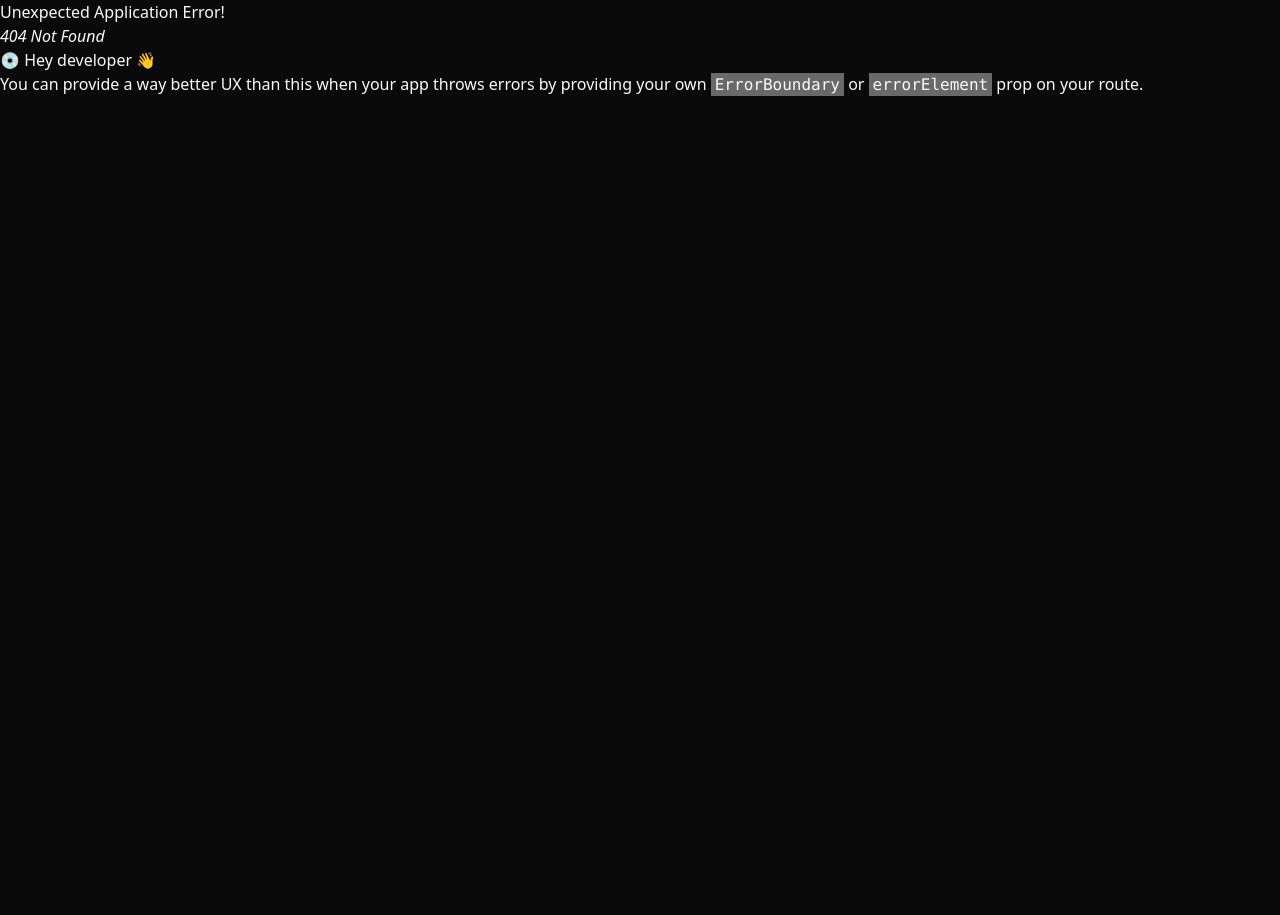
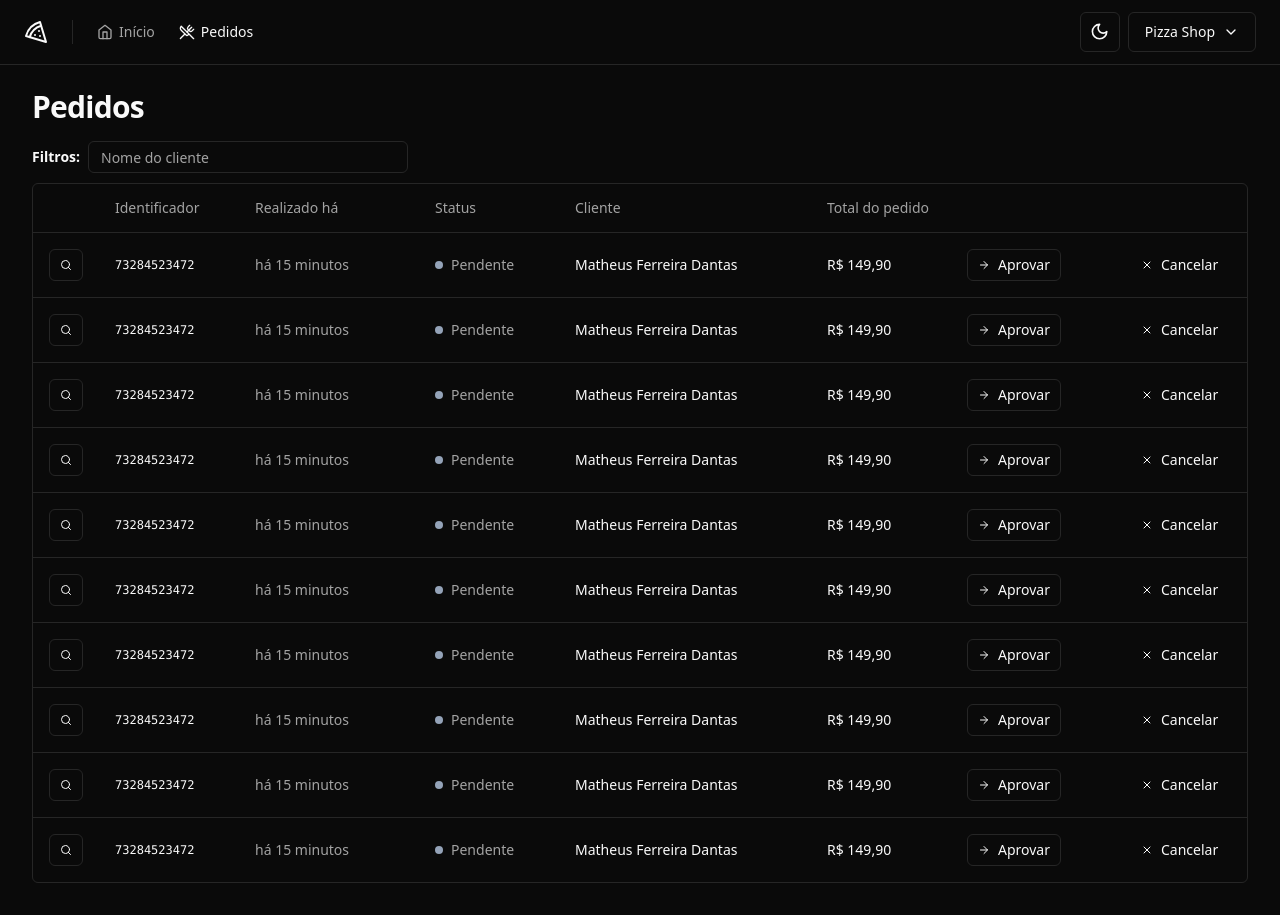
Before and after one commit to matheusfd3/pizzashop-web, a React (Vite) app: page /orders in a window 1280 px wide. Before the commit this address had no page. Before the commit the page ends 800 px from the top, so only its background shows below. Built offline with nearby package versions, Linux system fonts and the light colour scheme.

Commit message:
Page: orders

```diff
--- a/src/components/ui/button.tsx
+++ b/src/components/ui/button.tsx
@@ -22,6 +22,7 @@
       size: {
         default: 'h-10 px-4 py-2',
         sm: 'h-9 rounded-md px-3',
+        xs: 'h-8 px-2.5',
         lg: 'h-11 rounded-md px-8',
         icon: 'h-10 w-10',
       },
--- /dev/null
+++ b/src/components/ui/table.tsx
@@ -0,0 +1,117 @@
+import * as React from 'react'
+
+import { cn } from '@/lib/utils'
+
+const Table = React.forwardRef<
+  HTMLTableElement,
+  React.HTMLAttributes<HTMLTableElement>
+>(({ className, ...props }, ref) => (
+  <div className="relative w-full overflow-auto">
+    <table
+      ref={ref}
+      className={cn('w-full caption-bottom text-sm', className)}
+      {...props}
+    />
+  </div>
+))
+Table.displayName = 'Table'
+
+const TableHeader = React.forwardRef<
+  HTMLTableSectionElement,
+  React.HTMLAttributes<HTMLTableSectionElement>
+>(({ className, ...props }, ref) => (
+  <thead ref={ref} className={cn('[&_tr]:border-b', className)} {...props} />
+))
+TableHeader.displayName = 'TableHeader'
+
+const TableBody = React.forwardRef<
+  HTMLTableSectionElement,
+  React.HTMLAttributes<HTMLTableSectionElement>
+>(({ className, ...props }, ref) => (
+  <tbody
+    ref={ref}
+    className={cn('[&_tr:last-child]:border-0', className)}
+    {...props}
+  />
+))
+TableBody.displayName = 'TableBody'
+
+const TableFooter = React.forwardRef<
+  HTMLTableSectionElement,
+  React.HTMLAttributes<HTMLTableSectionElement>
+>(({ className, ...props }, ref) => (
+  <tfoot
+    ref={ref}
+    className={cn(
+      'border-t bg-muted/50 font-medium [&>tr]:last:border-b-0',
+      className,
+    )}
+    {...props}
+  />
+))
+TableFooter.displayName = 'TableFooter'
+
+const TableRow = React.forwardRef<
+  HTMLTableRowElement,
+  React.HTMLAttributes<HTMLTableRowElement>
+>(({ className, ...props }, ref) => (
+  <tr
+    ref={ref}
+    className={cn(
+      'border-b transition-colors hover:bg-muted/50 data-[state=selected]:bg-muted',
+      className,
+    )}
+    {...props}
+  />
+))
+TableRow.displayName = 'TableRow'
+
+const TableHead = React.forwardRef<
+  HTMLTableCellElement,
+  React.ThHTMLAttributes<HTMLTableCellElement>
+>(({ className, ...props }, ref) => (
+  <th
+    ref={ref}
+    className={cn(
+      'h-12 px-4 text-left align-middle font-medium text-muted-foreground [&:has([role=checkbox])]:pr-0',
+      className,
+    )}
+    {...props}
+  />
+))
+TableHead.displayName = 'TableHead'
+
+const TableCell = React.forwardRef<
+  HTMLTableCellElement,
+  React.TdHTMLAttributes<HTMLTableCellElement>
+>(({ className, ...props }, ref) => (
+  <td
+    ref={ref}
+    className={cn('p-4 align-middle [&:has([role=checkbox])]:pr-0', className)}
+    {...props}
+  />
+))
+TableCell.displayName = 'TableCell'
+
+const TableCaption = React.forwardRef<
+  HTMLTableCaptionElement,
+  React.HTMLAttributes<HTMLTableCaptionElement>
+>(({ className, ...props }, ref) => (
+  <caption
+    ref={ref}
+    className={cn('mt-4 text-sm text-muted-foreground', className)}
+    {...props}
+  />
+))
+TableCaption.displayName = 'TableCaption'
+
+export {
+  Table,
+  TableHeader,
+  TableBody,
+  TableFooter,
+  TableHead,
+  TableRow,
+  TableCell,
+  TableCaption,
+}
--- /dev/null
+++ b/src/pages/app/orders/orders.tsx
@@ -0,0 +1,91 @@
+import { ArrowRight, Search, X } from 'lucide-react'
+import { Helmet } from 'react-helmet-async'
+
+import { Button } from '@/components/ui/button'
+import { Input } from '@/components/ui/input'
+import {
+  Table,
+  TableBody,
+  TableCell,
+  TableHead,
+  TableHeader,
+  TableRow,
+} from '@/components/ui/table'
+
+export function Orders() {
+  return (
+    <>
+      <Helmet title="Pedidos" />
+      <div className="flex flex-col gap-4">
+        <h1 className="text-3xl font-bold tracking-tight">Pedidos</h1>
+      </div>
+      <div className="space-y-2.5">
+        <form className="flex items-center gap-2">
+          <span className="text-sm font-semibold">Filtros:</span>
+          <Input placeholder="Nome do cliente" className="h-8 w-[320px]" />
+        </form>
+
+        <div className="rounded-md border">
+          <Table>
+            <TableHeader>
+              <TableRow>
+                <TableHead className="w-[64px]"></TableHead>
+                <TableHead className="w-[140px]">Identificador</TableHead>
+                <TableHead className="w-[180px]">Realizado há</TableHead>
+                <TableHead className="w-[140px]">Status</TableHead>
+                <TableHead>Cliente</TableHead>
+                <TableHead className="w-[140px]">Total do pedido</TableHead>
+                <TableHead className="w-[164px]"></TableHead>
+                <TableHead className="w-[132px]"></TableHead>
+              </TableRow>
+            </TableHeader>
+            <TableBody>
+              {Array.from({ length: 10 }).map((_, i) => {
+                return (
+                  <TableRow key={i}>
+                    <TableCell>
+                      <Button variant="outline" size="xs">
+                        <Search className="h-3 w-3" />
+                        <span className="sr-only">Detalhes do pedido</span>
+                      </Button>
+                    </TableCell>
+                    <TableCell className="font-mono text-xs font-medium">
+                      73284523472
+                    </TableCell>
+                    <TableCell className="text-muted-foreground">
+                      há 15 minutos
+                    </TableCell>
+                    <TableCell>
+                      <div className="flex items-center gap-2">
+                        <span className="h-2 w-2 rounded-full bg-slate-400" />
+                        <span className="font-medium text-muted-foreground">
+                          Pendente
+                        </span>
+                      </div>
+                    </TableCell>
+                    <TableCell className="font-medium">
+                      Matheus Ferreira Dantas
+                    </TableCell>
+                    <TableCell className="font-medium">R$ 149,90</TableCell>
+                    <TableCell>
+                      <Button variant="outline" size="xs">
+                        <ArrowRight className="mr-2 h-3 w-3" />
+                        Aprovar
+                      </Button>
+                    </TableCell>
+                    <TableCell>
+                      <Button variant="ghost" size="xs">
+                        <X className="mr-2 h-3 w-3" />
+                        Cancelar
+                      </Button>
+                    </TableCell>
+                  </TableRow>
+                )
+              })}
+            </TableBody>
+          </Table>
+        </div>
+      </div>
+    </>
+  )
+}
--- a/src/routes.tsx
+++ b/src/routes.tsx
@@ -3,6 +3,7 @@
 import { AppLayout } from './pages/_layouts/app'
 import { AuthLayout } from './pages/_layouts/auth'
 import { Dashboard } from './pages/app/dashboard'
+import { Orders } from './pages/app/orders/orders'
 import { SignIn } from './pages/auth/sign-in'
 import { SignUp } from './pages/auth/sign-up'
 
@@ -10,7 +11,10 @@
   {
     path: '/',
     element: <AppLayout />,
-    children: [{ path: '/', element: <Dashboard /> }],
+    children: [
+      { path: '/', element: <Dashboard /> },
+      { path: '/orders', element: <Orders /> },
+    ],
   },
   {
     path: '/',
```
Also changed, not shown: src/components/ui/separator.tsx (+9 -9 lines).
